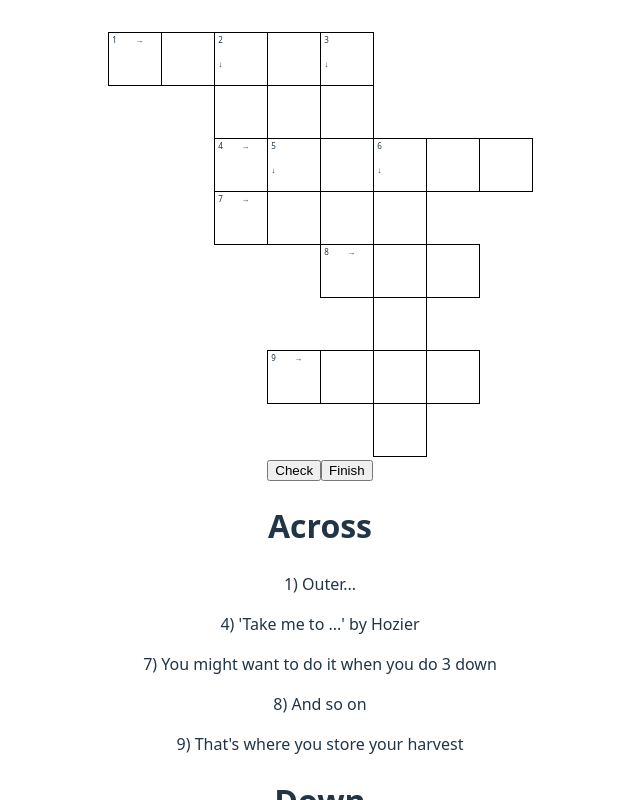
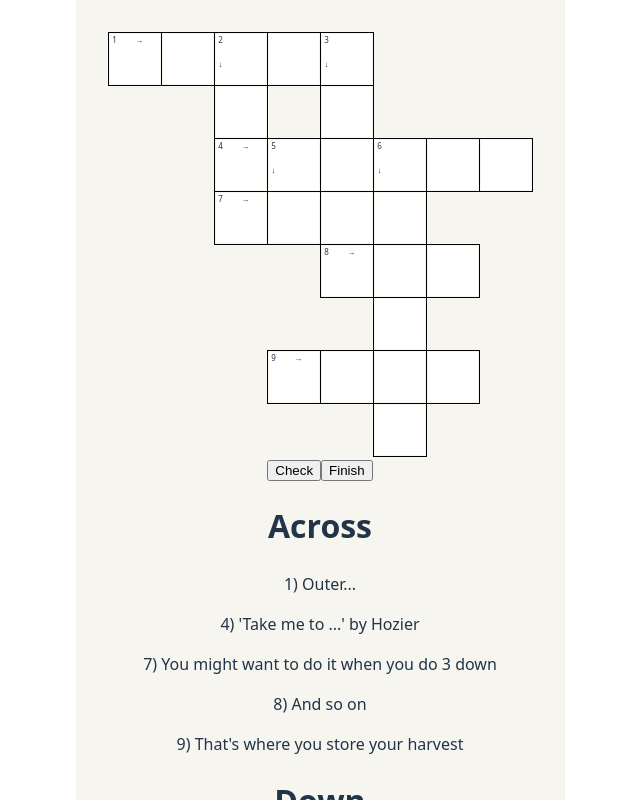
Before and after one commit to BUsuper/crossword-project, a React (Vite) app: page / in a window 1280 px wide. Shown: the top 800 px of the page, without its empty margins (320-960 px from the left). Built offline with nearby package versions, Linux system fonts and the light colour scheme.

Commit message:
Change background colour so that active CrosswordCells can be seen

```diff
--- a/src/app/App.css
+++ b/src/app/App.css
@@ -3,6 +3,7 @@
   margin: 0 auto;
   padding: 2rem;
   text-align: center;
+  background-color: #f7f5f0;
 
   /* disallow selection */
   -webkit-user-select: none; /* Safari */
--- a/src/components/CrosswordCell/CrosswordCell.css
+++ b/src/components/CrosswordCell/CrosswordCell.css
@@ -1,6 +1,7 @@
 .CrosswordCell {
     width: 50px;
     height: 50px;
+    background-color: white;
 }
 
 .upperRow {
```
